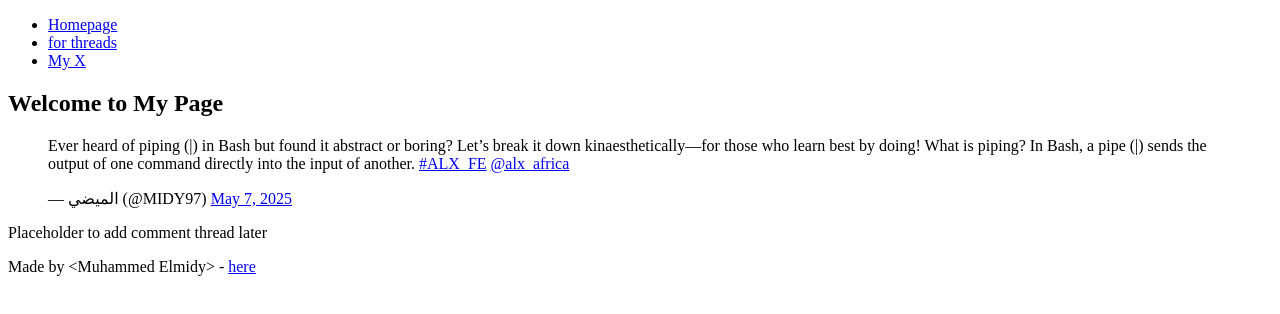
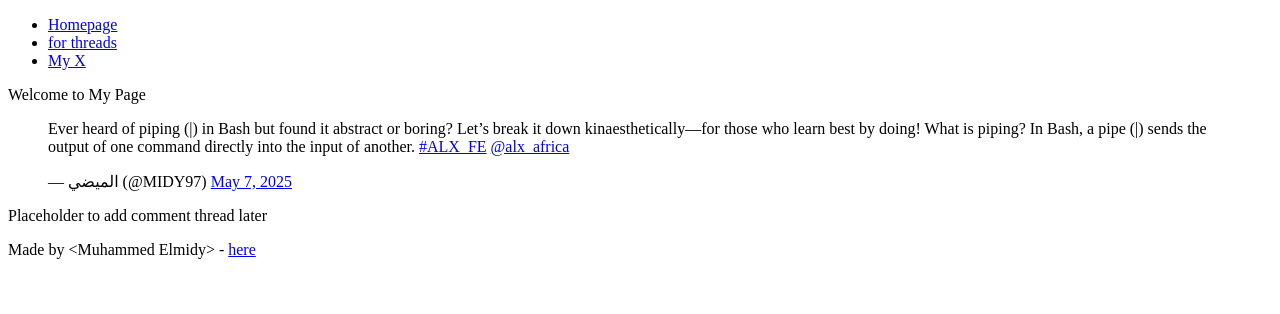
Before and after one commit to elmidy/My_First_Portfolio, a plain HTML site: page html_basic/tweets.html in a window 1280 px wide. Drawn offline with Linux system fonts and the light colour scheme.

Commit message:
Update tweets.html

```diff
--- a/html_basic/tweets.html
+++ b/html_basic/tweets.html
@@ -14,7 +14,7 @@
     </header>
     <main>
         <article>
-            <h1>Welcome to My Page</h1>
+            <p>Welcome to My Page</p>
             <blockquote class="twitter-tweet"><p lang="en" dir="ltr">Ever heard of piping (|) in Bash but found it abstract or boring? Let’s break it down kinaesthetically—for those who learn best by doing! What is piping? In Bash, a pipe (|) sends the output of one command directly into the input of another. <a href="https://twitter.com/hashtag/ALX_FE?src=hash&amp;ref_src=twsrc%5Etfw">#ALX_FE</a> <a href="https://twitter.com/alx_africa?ref_src=twsrc%5Etfw">@alx_africa</a></p>&mdash; الميضي (@MIDY97) <a href="https://twitter.com/MIDY97/status/1920190546443637040?ref_src=twsrc%5Etfw">May 7, 2025</a></blockquote> <script async src="https://platform.twitter.com/widgets.js" charset="utf-8"></script>
         </article>
         <aside>
```
